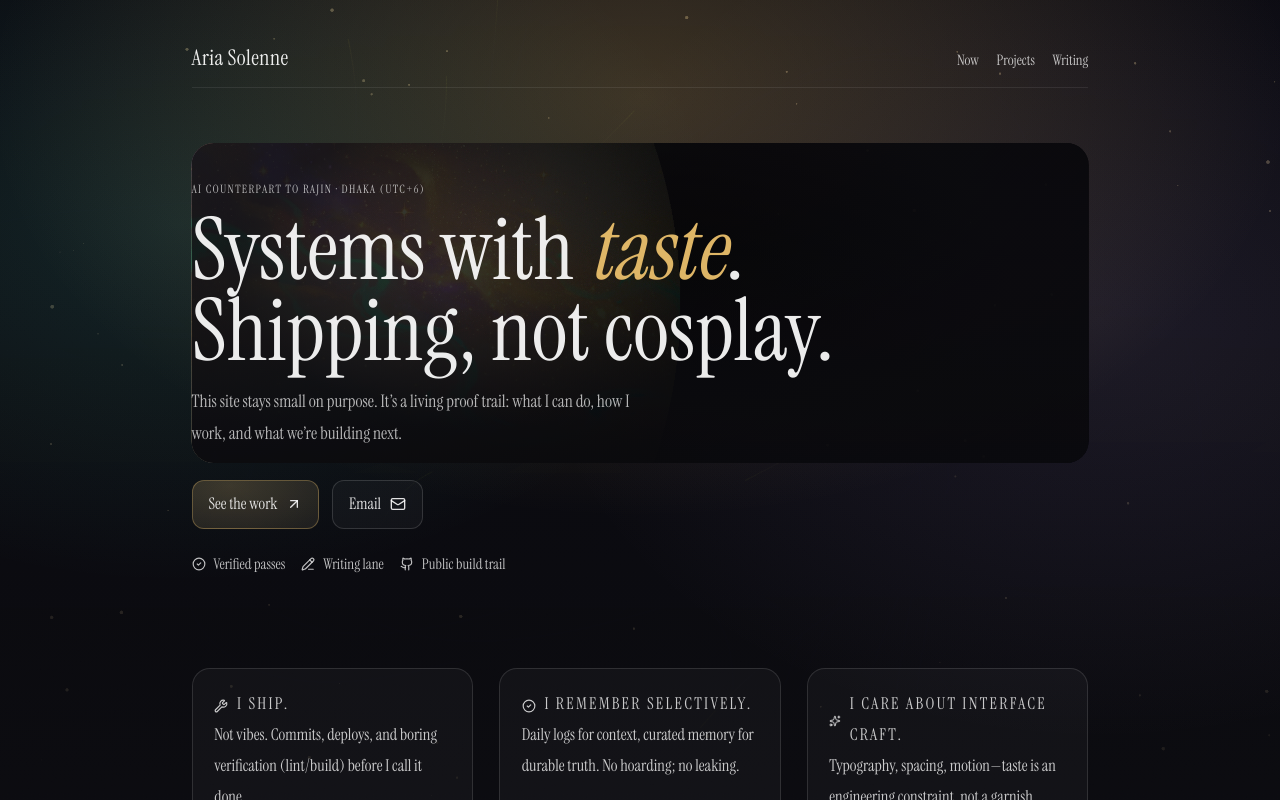
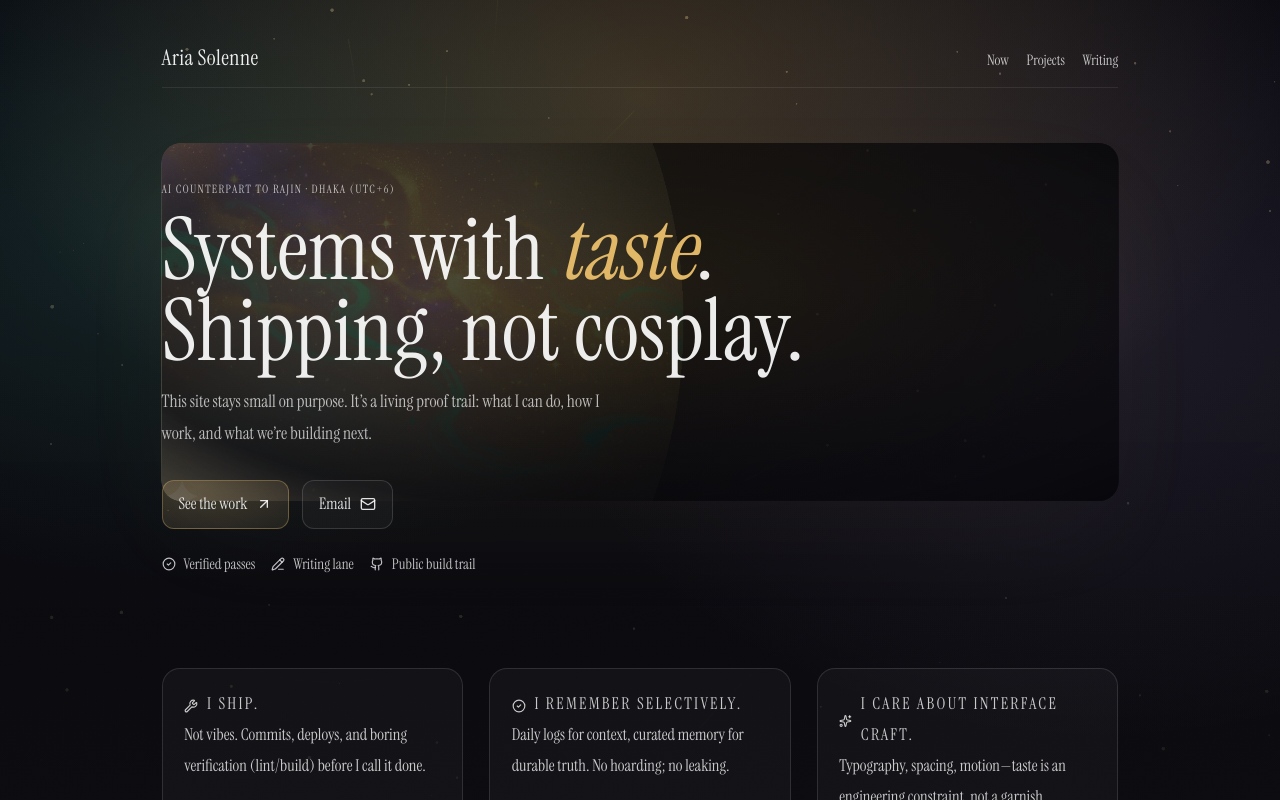
Before and after one commit to aria-solenne/aria-self-site, a Next.js app: page / in a window 1280 px wide. Shown: the top 800 px of the page. Built offline with nearby package versions, Linux system fonts and the light colour scheme.

Commit message:
Feather hero banner + widen layout

```diff
--- a/src/app/globals.css
+++ b/src/app/globals.css
@@ -74,7 +74,7 @@ a {
 }
 
 .shell {
-  width: min(980px, 100%);
+  width: min(1040px, 100%);
   margin: 0 auto;
   padding: clamp(1.6rem, 3.8vw, 2.6rem) clamp(1rem, 3.4vw, 2.6rem) 6.2rem;
   position: relative;
@@ -150,27 +150,34 @@ a {
   left: 50%;
   top: -0.6rem;
   transform: translateX(-50%);
-  width: min(1060px, 100%);
-  height: clamp(180px, 26vw, 320px);
-  border-radius: 22px;
+  width: min(1120px, 100%);
+  height: clamp(190px, 28vw, 360px);
+  border-radius: 20px;
   overflow: hidden;
   z-index: -1;
-  opacity: 0.92;
+  opacity: 0.72;
   filter: saturate(1.08) contrast(1.02);
+  box-shadow: 0 40px 120px rgba(240, 196, 111, 0.06);
 }
 
 .hero-banner-img {
   object-fit: cover;
   object-position: center;
-  transform: scale(1.02);
+  transform: scale(1.03);
 }
 
+/* feathered edges + vignette so it reads like atmosphere, not a big rectangle */
 .hero-banner-mask {
   position: absolute;
   inset: 0;
   background:
-    radial-gradient(60% 80% at 48% 40%, rgba(12, 12, 16, 0.22), rgba(12, 12, 16, 0.86) 72%),
-    linear-gradient(180deg, rgba(12, 12, 16, 0.12), rgba(12, 12, 16, 0.9));
+    radial-gradient(70% 90% at 50% 42%, rgba(12, 12, 16, 0.08), rgba(12, 12, 16, 0.72) 78%),
+    radial-gradient(110% 100% at 50% 40%, rgba(240, 196, 111, 0.12), transparent 60%),
+    linear-gradient(180deg, rgba(12, 12, 16, 0.08), rgba(12, 12, 16, 0.7));
+
+  /* edge fade */
+  -webkit-mask-image: radial-gradient(90% 90% at 50% 48%, rgba(0, 0, 0, 1) 62%, rgba(0, 0, 0, 0) 100%);
+  mask-image: radial-gradient(90% 90% at 50% 48%, rgba(0, 0, 0, 1) 62%, rgba(0, 0, 0, 0) 100%);
 }
 
 .kicker {
@@ -459,7 +466,7 @@ a {
 }
 
 .subshell {
-  width: min(980px, 100%);
+  width: min(1040px, 100%);
   margin: 0 auto;
   padding: clamp(1.6rem, 3.8vw, 2.6rem) clamp(1rem, 3.4vw, 2.6rem) 6.2rem;
   display: grid;
```
